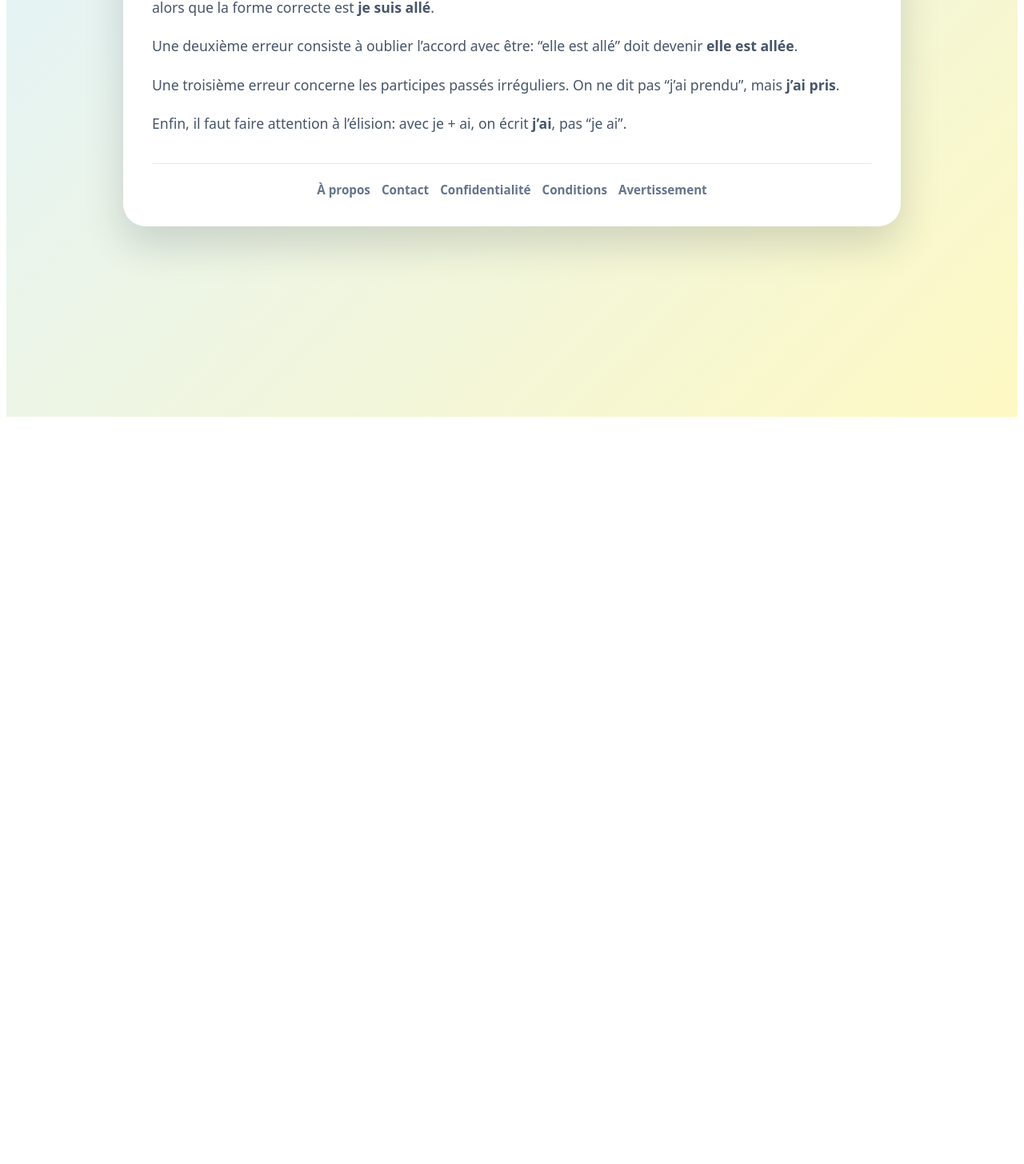
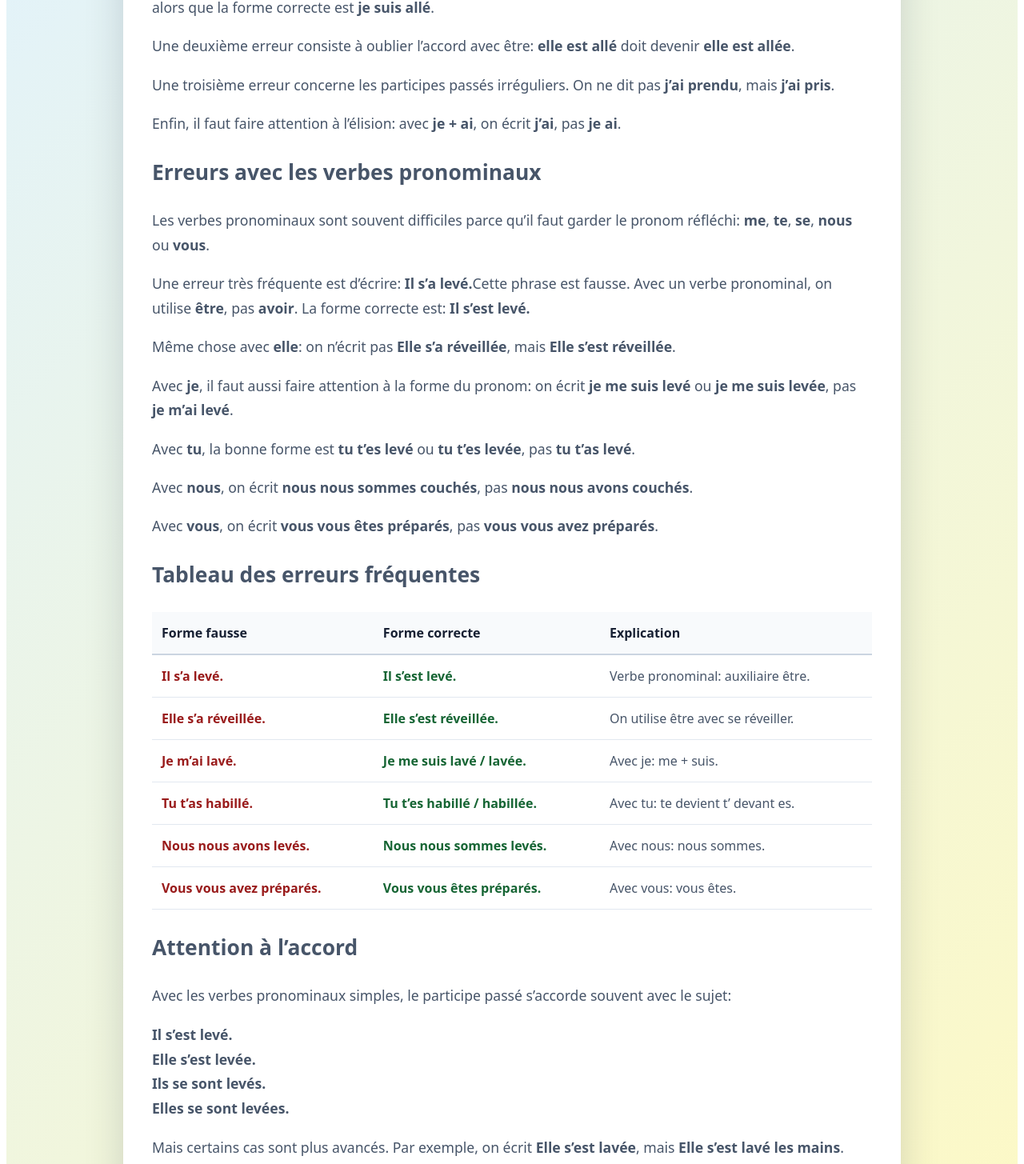
Before and after one commit to ossthun/machinepc, a Next.js app: page /erreurs-frequentes in a window 1280 px wide. Shown: the part 351-1806 px from the top of the page at 80% size. Before the commit the page ends 880 px from the top, so only its background shows below. Built offline with nearby package versions, Linux system fonts and the light colour scheme.

Commit message:
Fix grammar errors in erreurs-frequentes.js

```diff
--- a/pages/erreurs-frequentes.js
+++ b/pages/erreurs-frequentes.js
@@ -5,21 +5,189 @@ export default function Page() {
     <SiteLayout title="Erreurs fréquentes au passé composé">
       <p>
         Une erreur fréquente est de choisir le mauvais auxiliaire. Beaucoup
-        d’élèves écrivent par exemple “j’ai allé”, alors que la forme correcte
-        est <strong>je suis allé</strong>.
+        d’élèves écrivent par exemple <strong>j’ai allé</strong>, alors que la
+        forme correcte est <strong>je suis allé</strong>.
       </p>
+
       <p>
-        Une deuxième erreur consiste à oublier l’accord avec être: “elle est
-        allé” doit devenir <strong>elle est allée</strong>.
+        Une deuxième erreur consiste à oublier l’accord avec être:{" "}
+        <strong>elle est allé</strong> doit devenir{" "}
+        <strong>elle est allée</strong>.
       </p>
+
       <p>
         Une troisième erreur concerne les participes passés irréguliers. On ne
-        dit pas “j’ai prendu”, mais <strong>j’ai pris</strong>.
+        dit pas <strong>j’ai prendu</strong>, mais <strong>j’ai pris</strong>.
       </p>
+
       <p>
-        Enfin, il faut faire attention à l’élision: avec je + ai, on écrit{" "}
-        <strong>j’ai</strong>, pas “je ai”.
+        Enfin, il faut faire attention à l’élision: avec <strong>je + ai</strong>,
+        on écrit <strong>j’ai</strong>, pas <strong>je ai</strong>.
+      </p>
+
+      <h2>Erreurs avec les verbes pronominaux</h2>
+
+      <p>
+        Les verbes pronominaux sont souvent difficiles parce qu’il faut garder le
+        pronom réfléchi: <strong>me</strong>, <strong>te</strong>,{" "}
+        <strong>se</strong>, <strong>nous</strong> ou <strong>vous</strong>.
+      </p>
+
+      <p>
+        Une erreur très fréquente est d’écrire: <strong>Il s’a levé.</strong>
+        Cette phrase est fausse. Avec un verbe pronominal, on utilise{" "}
+        <strong>être</strong>, pas <strong>avoir</strong>. La forme correcte est:
+        <strong> Il s’est levé.</strong>
+      </p>
+
+      <p>
+        Même chose avec <strong>elle</strong>: on n’écrit pas{" "}
+        <strong>Elle s’a réveillée</strong>, mais{" "}
+        <strong>Elle s’est réveillée</strong>.
+      </p>
+
+      <p>
+        Avec <strong>je</strong>, il faut aussi faire attention à la forme du
+        pronom: on écrit <strong>je me suis levé</strong> ou{" "}
+        <strong>je me suis levée</strong>, pas <strong>je m’ai levé</strong>.
+      </p>
+
+      <p>
+        Avec <strong>tu</strong>, la bonne forme est{" "}
+        <strong>tu t’es levé</strong> ou <strong>tu t’es levée</strong>, pas{" "}
+        <strong>tu t’as levé</strong>.
+      </p>
+
+      <p>
+        Avec <strong>nous</strong>, on écrit{" "}
+        <strong>nous nous sommes couchés</strong>, pas{" "}
+        <strong>nous nous avons couchés</strong>.
+      </p>
+
+      <p>
+        Avec <strong>vous</strong>, on écrit{" "}
+        <strong>vous vous êtes préparés</strong>, pas{" "}
+        <strong>vous vous avez préparés</strong>.
+      </p>
+
+      <h2>Tableau des erreurs fréquentes</h2>
+
+      <table style={styles.table}>
+        <thead>
+          <tr>
+            <th style={styles.th}>Forme fausse</th>
+            <th style={styles.th}>Forme correcte</th>
+            <th style={styles.th}>Explication</th>
+          </tr>
+        </thead>
+
+        <tbody>
+          <tr>
+            <td style={styles.bad}>Il s’a levé.</td>
+            <td style={styles.good}>Il s’est levé.</td>
+            <td style={styles.td}>Verbe pronominal: auxiliaire être.</td>
+          </tr>
+
+          <tr>
+            <td style={styles.bad}>Elle s’a réveillée.</td>
+            <td style={styles.good}>Elle s’est réveillée.</td>
+            <td style={styles.td}>On utilise être avec se réveiller.</td>
+          </tr>
+
+          <tr>
+            <td style={styles.bad}>Je m’ai lavé.</td>
+            <td style={styles.good}>Je me suis lavé / lavée.</td>
+            <td style={styles.td}>Avec je: me + suis.</td>
+          </tr>
+
+          <tr>
+            <td style={styles.bad}>Tu t’as habillé.</td>
+            <td style={styles.good}>Tu t’es habillé / habillée.</td>
+            <td style={styles.td}>Avec tu: te devient t’ devant es.</td>
+          </tr>
+
+          <tr>
+            <td style={styles.bad}>Nous nous avons levés.</td>
+            <td style={styles.good}>Nous nous sommes levés.</td>
+            <td style={styles.td}>Avec nous: nous sommes.</td>
+          </tr>
+
+          <tr>
+            <td style={styles.bad}>Vous vous avez préparés.</td>
+            <td style={styles.good}>Vous vous êtes préparés.</td>
+            <td style={styles.td}>Avec vous: vous êtes.</td>
+          </tr>
+        </tbody>
+      </table>
+
+      <h2>Attention à l’accord</h2>
+
+      <p>
+        Avec les verbes pronominaux simples, le participe passé s’accorde souvent
+        avec le sujet:
+      </p>
+
+      <p>
+        <strong>Il s’est levé.</strong>
+        <br />
+        <strong>Elle s’est levée.</strong>
+        <br />
+        <strong>Ils se sont levés.</strong>
+        <br />
+        <strong>Elles se sont levées.</strong>
+      </p>
+
+      <p>
+        Mais certains cas sont plus avancés. Par exemple, on écrit{" "}
+        <strong>Elle s’est lavée</strong>, mais{" "}
+        <strong>Elle s’est lavé les mains</strong>. Dans la deuxième phrase, on
+        n’accorde pas <strong>lavé</strong> avec <strong>elle</strong>, parce que
+        le complément direct <strong>les mains</strong> est placé après le verbe.
+      </p>
+
+      <p>
+        Pour éviter les erreurs au début, retiens cette formule:{" "}
+        <strong>pronom réfléchi + être + participe passé</strong>.
       </p>
     </SiteLayout>
   );
 }
+
+const styles = {
+  table: {
+    width: "100%",
+    borderCollapse: "collapse",
+    margin: "24px 0",
+    fontSize: "1rem",
+  },
+
+  th: {
+    textAlign: "left",
+    padding: "12px",
+    borderBottom: "2px solid #cbd5e1",
+    color: "#172033",
+    background: "#f8fafc",
+  },
+
+  td: {
+    padding: "12px",
+    borderBottom: "1px solid #e2e8f0",
+    verticalAlign: "top",
+  },
+
+  bad: {
+    padding: "12px",
+    borderBottom: "1px solid #e2e8f0",
+    verticalAlign: "top",
+    color: "#991b1b",
+    fontWeight: 900,
+  },
+
+  good: {
+    padding: "12px",
+    borderBottom: "1px solid #e2e8f0",
+    verticalAlign: "top",
+    color: "#166534",
+    fontWeight: 900,
+  },
+};
```
